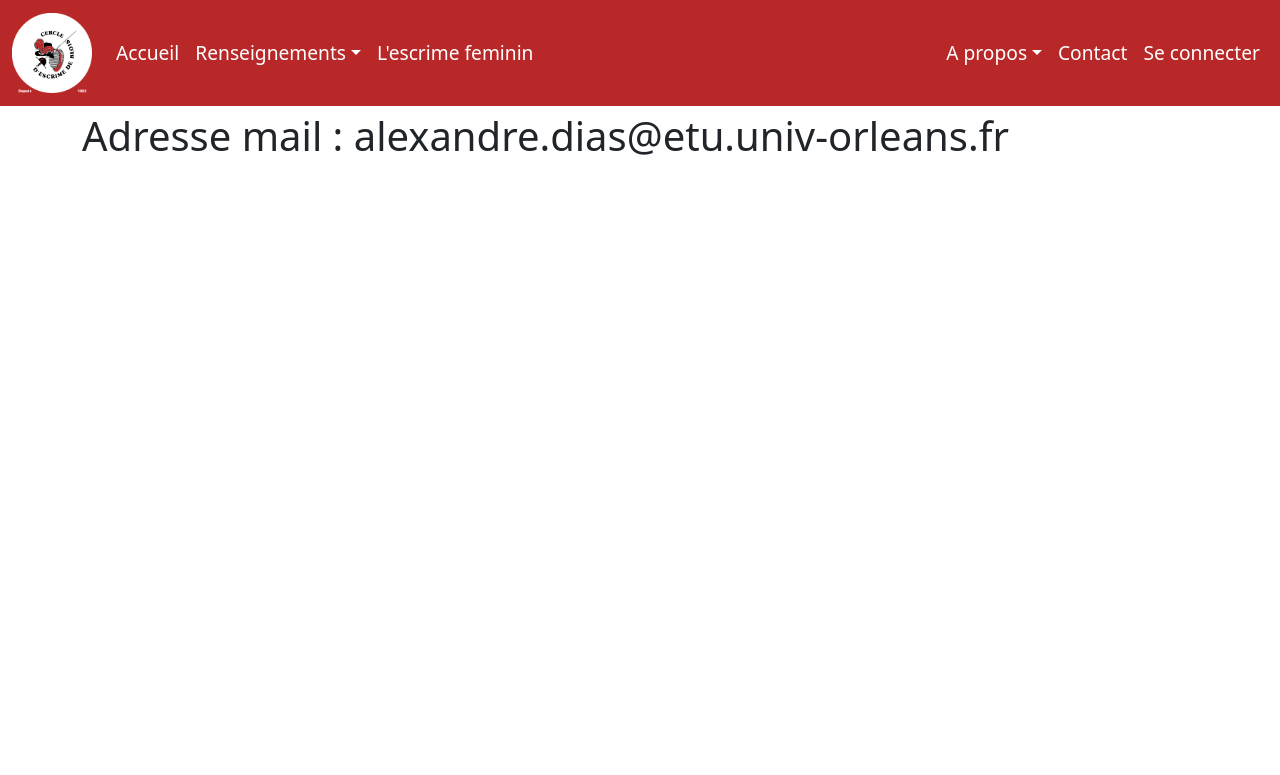
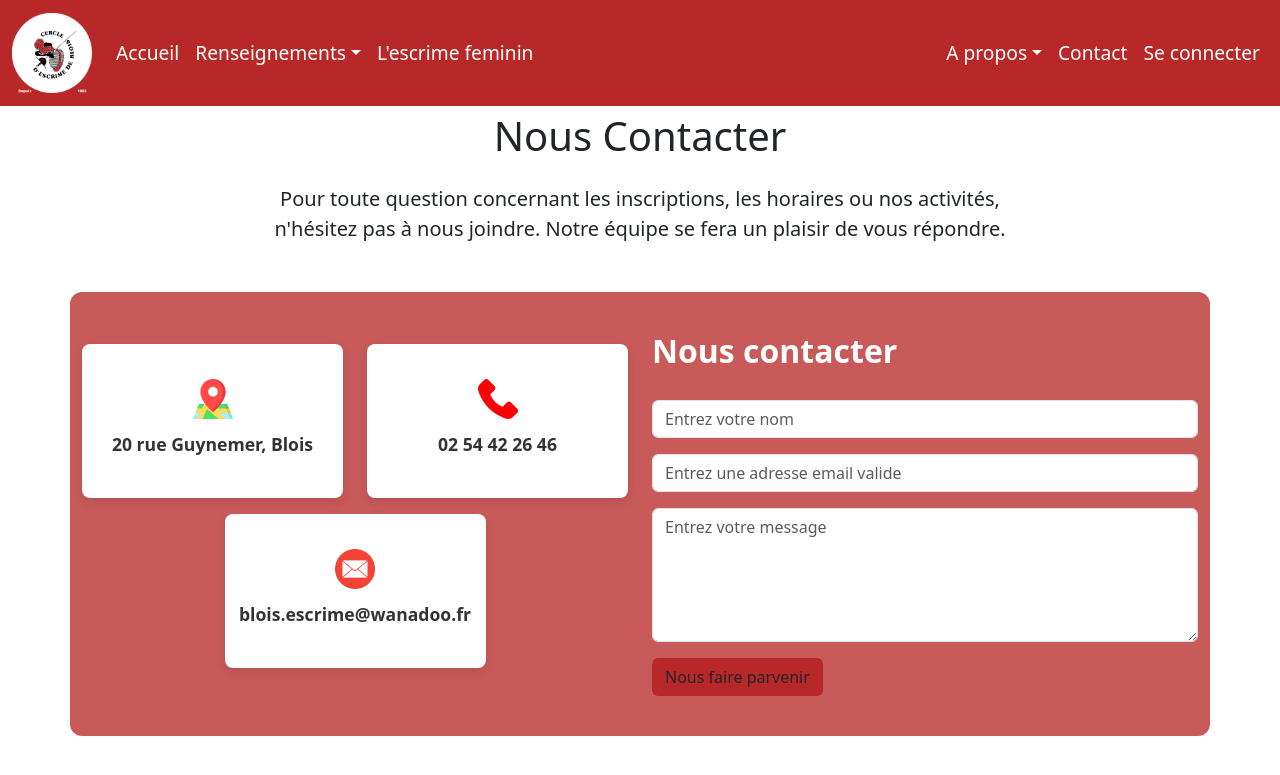
Before and after one commit to alexandre1dias/SAE-Projet-FI, a Flask app: page /contact/ in a window 1280 px wide. Shown: the top 775 px of the page. Run offline with Flask 3, Linux system fonts and the light colour scheme.

Commit message:
page contact

```diff
--- a/monApp/static/css/style.css
+++ b/monApp/static/css/style.css
@@ -37,4 +37,78 @@ nav .nav-link {
             font-weight: bold;
             border-radius: 5px;
             transition: background-color 0.3s;
-        }
+}
+
+.contact-section {
+        padding: 50px 0;
+        background-color: #f8f9fa;
+    }
+
+.contact-container {
+    background-color: #c85a5a;
+    padding: 40px;
+    border-radius: 12px;
+    color: white;
+}
+
+.contact-info-box {
+    background-color: white;
+    color: #333;
+    padding: 25px;
+    text-align: center;
+    border-radius: 8px;
+    margin-bottom: 20px;
+    height: 100%;
+    display: flex;
+    flex-direction: column;
+    justify-content: center;
+    align-items: center;
+    box-shadow: 0 4px 10px rgba(0,0,0,0.1);
+}
+
+.contact-info-box .icon {
+    font-size: 2rem;
+    color: #c85a5a; /* Couleur de l'icône */
+    margin-bottom: 15px;
+}
+
+.contact-info-box h5 {
+    font-size: 1.1rem;
+    font-weight: bold;
+}
+
+.contact-form h2 {
+    font-weight: bold;
+    margin-bottom: 30px;
+}
+
+.form-control {
+    background-color: white;
+    border: none;
+    border-radius: 8px;
+    padding: 12px 15px;
+    margin-bottom: 15px;
+}
+
+.form-control:focus {
+    background-color: white;
+    box-shadow: 0 0 0 2px #a04848;
+}
+
+.page-title {
+    font-weight: bold;
+    display: inline-block;
+    border-bottom: 4px solid #c85a5a;
+    padding-bottom: 5px;
+    margin-bottom: 40px;
+}
+
+.contact-icon-img {
+    height: 40px;
+    width: auto;
+    margin-bottom: 15px;
+}
+
+button[type="submit"] {
+    background-color: #b82828;
+}
--- a/monApp/templates/contact.html
+++ b/monApp/templates/contact.html
@@ -1,6 +1,53 @@
-<!doctype html>
-    {%extends "base.html"%}
+{%extends "base.html"%}
 
-    {%block main%}
-        <h1> Adresse mail : alexandre.dias@etu.univ-orleans.fr</h1>
-    {% endblock %}
+{%block main%}
+    <div class="row justify-content-center">
+        <div class="col-md-8">
+            <h1 class="text-center mb-4">Nous Contacter</h1>
+            <p class="text-center lead mb-5">
+                Pour toute question concernant les inscriptions, les horaires ou nos activités, n'hésitez pas à nous joindre. Notre équipe se fera un plaisir de vous répondre.
+            </p>
+        </div>
+        <div class="contact-container">
+        <div class="row align-items-center">
+            <div class="col-lg-6">
+                <div class="row justify-content-center">
+                    <div class="col-md-6 mb-3">
+                        <div class="contact-info-box">
+                            <img src="{{ url_for('static', filename='images/contact/carte.png') }}" class="d-block mx-auto contact-icon-img" alt="image de position">
+                            <h5>20 rue Guynemer, Blois</h5>
+                        </div>
+                    </div>
+                    <div class="col-md-6 mb-3">
+                        <div class="contact-info-box">
+                            <img src="{{ url_for('static', filename='images/contact/telephone.png') }}" class="d-block mx-auto contact-icon-img" alt="image de téléphone">
+                            <h5>02 54 42 26 46</h5>
+                        </div>
+                    </div>
+                    <div class="col-md-6 mb-3">
+                        <div class="contact-info-box">
+                            <img src="{{ url_for('static', filename='images/contact/e-mail.png') }}" class="d-block mx-auto contact-icon-img" alt="image de e-mail">
+                            <h5>blois.escrime@wanadoo.fr</h5>
+                        </div>
+                    </div>
+                </div>
+            </div>
+
+            <div class="col-lg-6 contact-form">
+                <h2>Nous contacter</h2>
+                <form action="#" method="POST">
+                    <div class="mb-3">
+                        <input type="text" class="form-control" placeholder="Entrez votre nom" required>
+                    </div>
+                    <div class="mb-3">
+                        <input type="email" class="form-control" placeholder="Entrez une adresse email valide" required>
+                    </div>
+                    <div class="mb-3">
+                        <textarea class="form-control" rows="5" placeholder="Entrez votre message" required></textarea>
+                    </div>
+                    <button type="submit" class="btn btn-submit">Nous faire parvenir</button>
+                </form>
+            </div>
+        </div>
+    </div>
+{% endblock %}
```
Also changed, not shown: monApp/static/images/contact/carte.png (added), monApp/static/images/contact/e-mail.png (added), monApp/static/images/contact/telephone.png (added).
